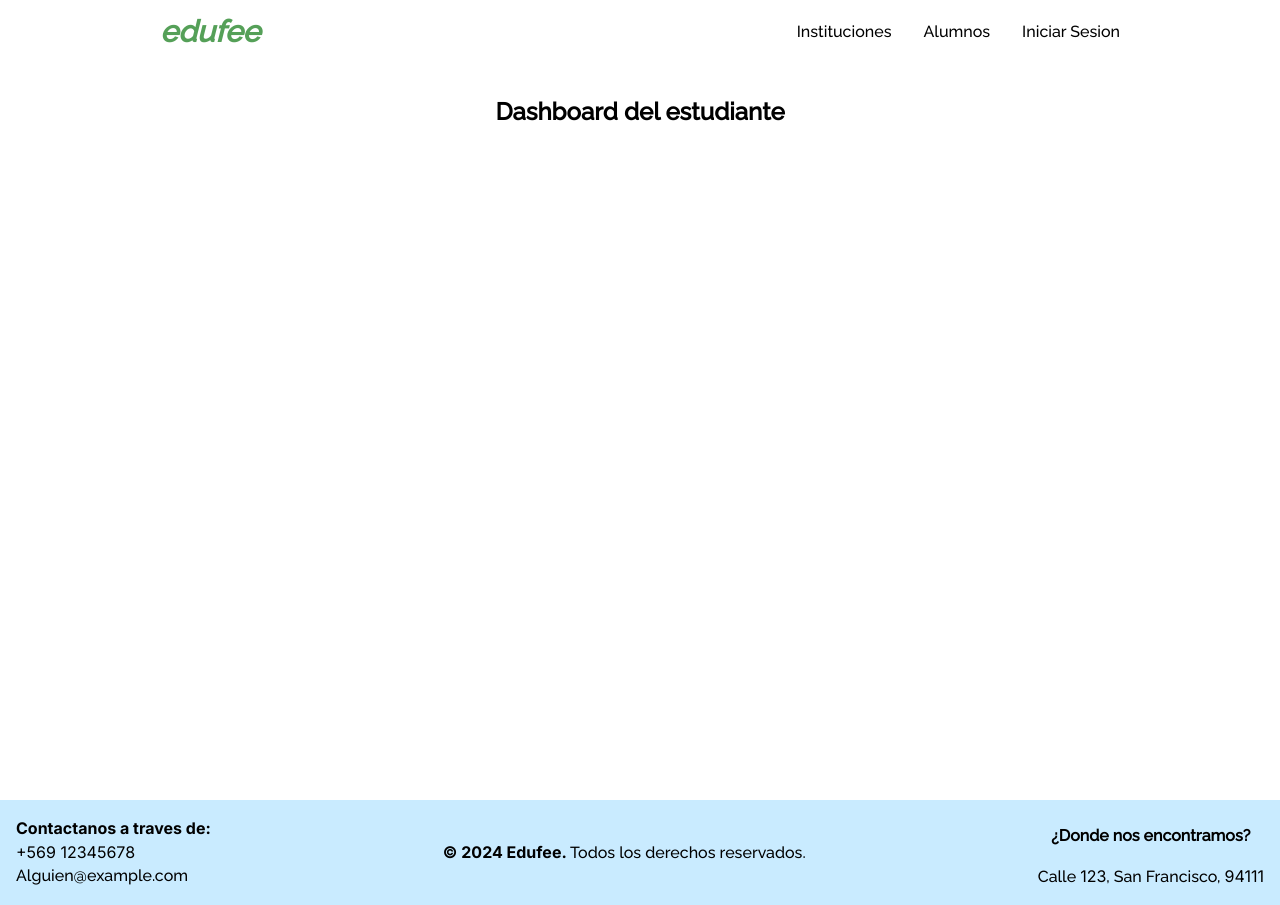
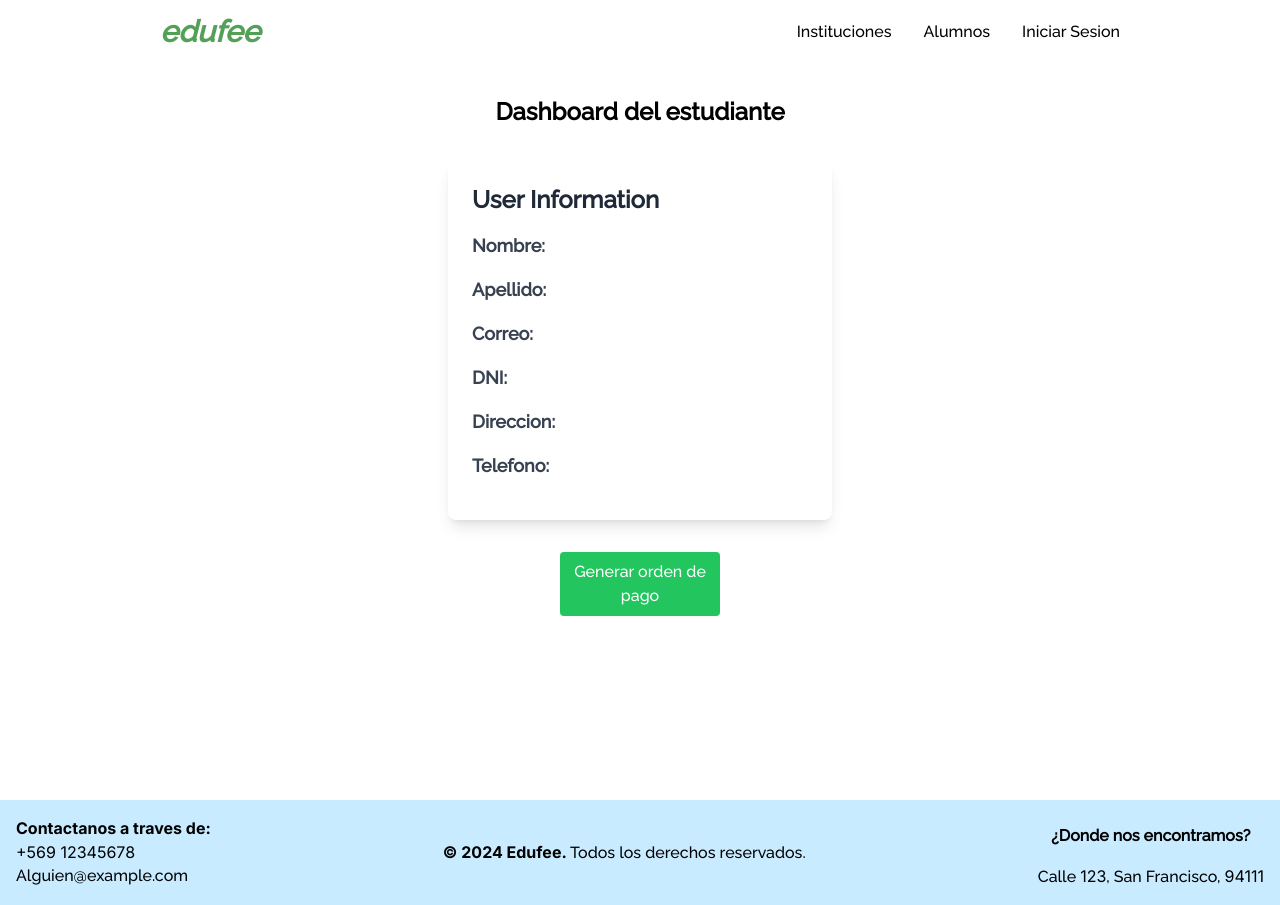
Before and after one commit to MCEmilyMorales/Edufee-, a Next.js app in the folder front/my-app/: page /student/dashboard in a window 1280 px wide. Built offline with nearby package versions, Linux system fonts and the light colour scheme; no server answers.

Commit message:
dashboard buttons

```diff
--- a/front/my-app/src/app/student/dashboard/page.tsx
+++ b/front/my-app/src/app/student/dashboard/page.tsx
@@ -1,11 +1,57 @@
 "use client";
 
 import React from "react";
+import { DataUser } from "@/store/userData";
+import { useSearchParams, useRouter } from "next/navigation";
 
 const DashboardStudent: React.FC = () => {
+  const router = useRouter();
+  const handleNewPayment = () => {
+    router.push("/payment-form");
+  };
+  const getData = DataUser((state) => state.getDataUser);
+  const userData = DataUser((state) => state.userData);
   return (
     <div className="h-screen flex flex-col items-center space-y-8">
       <h1 className="mt-24 text-2xl font-bold">Dashboard del estudiante</h1>
+
+      <div className="bg-white p-6 rounded-lg shadow-lg max-w-sm w-full">
+        <h1 className="text-2xl font-semibold text-gray-800 mb-4">
+          User Information
+        </h1>
+        <div className="mb-4">
+          <p className="text-lg font-semibold text-gray-700">Nombre:</p>
+          <p className="text-gray-900">{userData.name}</p>
+        </div>
+        <div className="mb-4">
+          <p className="text-lg font-semibold text-gray-700">Apellido:</p>
+          <p className="text-gray-900">{userData.lastname}</p>
+        </div>
+        <div className="mb-4">
+          <p className="text-lg font-semibold text-gray-700">Correo:</p>
+          <p className="text-gray-900">{userData.email}</p>
+        </div>
+        <div className="mb-4">
+          <p className="text-lg font-semibold text-gray-700">DNI:</p>
+          <p className="text-gray-900">{userData.dni}</p>
+        </div>
+        <div className="mb-4">
+          <p className="text-lg font-semibold text-gray-700">Direccion:</p>
+          <p className="text-gray-900">{userData.address}</p>
+        </div>
+        <div className="mb-4">
+          <p className="text-lg font-semibold text-gray-700">Telefono:</p>
+          <p className="text-gray-900">{userData.phone}</p>
+        </div>
+
+        {userData.imgProfile && <div className="mb-4"></div>}
+      </div>
+      <button
+        onClick={handleNewPayment}
+        className="mt-4 p-2 bg-green-500 text-white rounded hover:bg-green-600 w-40"
+      >
+        Generar orden de pago
+      </button>
     </div>
   );
 };
```
